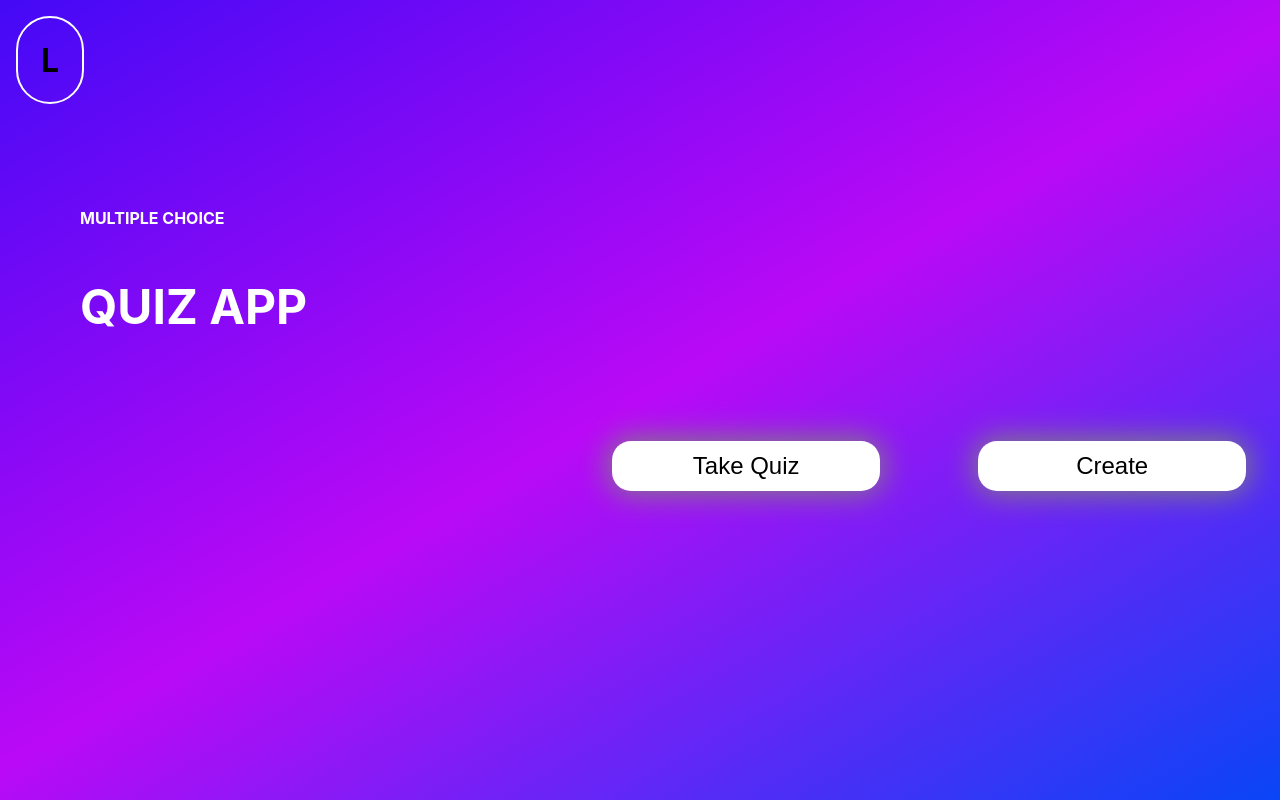
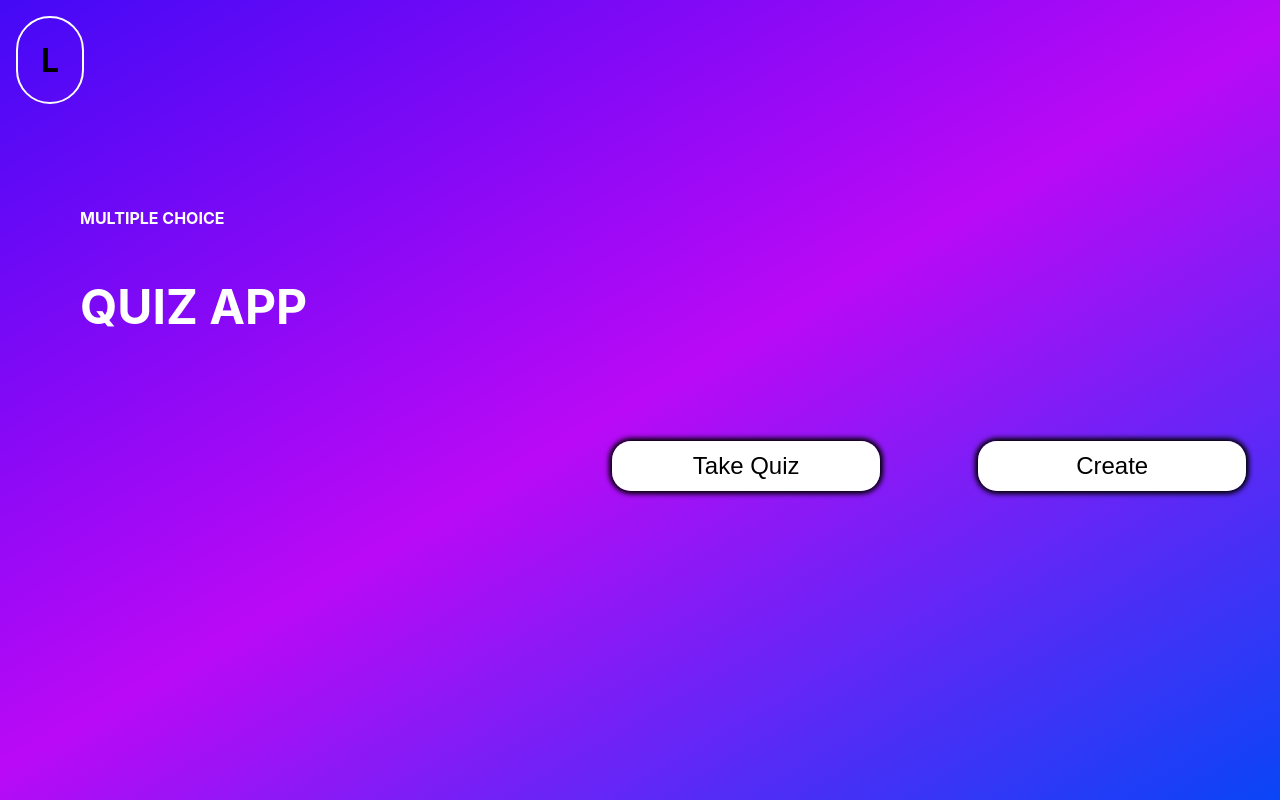
Before and after one commit to shizzzler/quiz.github.io, a React (Create React App) app: page /#/ in a window 1280 px wide. Built offline with nearby package versions, Linux system fonts and the light colour scheme.

Commit message:
css adjsutments

```diff
--- a/src/index.css
+++ b/src/index.css
@@ -105,7 +105,7 @@ a{
   border: 1px solid transparent;
   border-radius: 20px;
   transition: /*add something here*/ 300ms;
-  box-shadow: 0px 0px 30px 2px gray ;
+  box-shadow: 0px 0px 5px 2px black ;
   cursor: pointer;
 }
 
```
